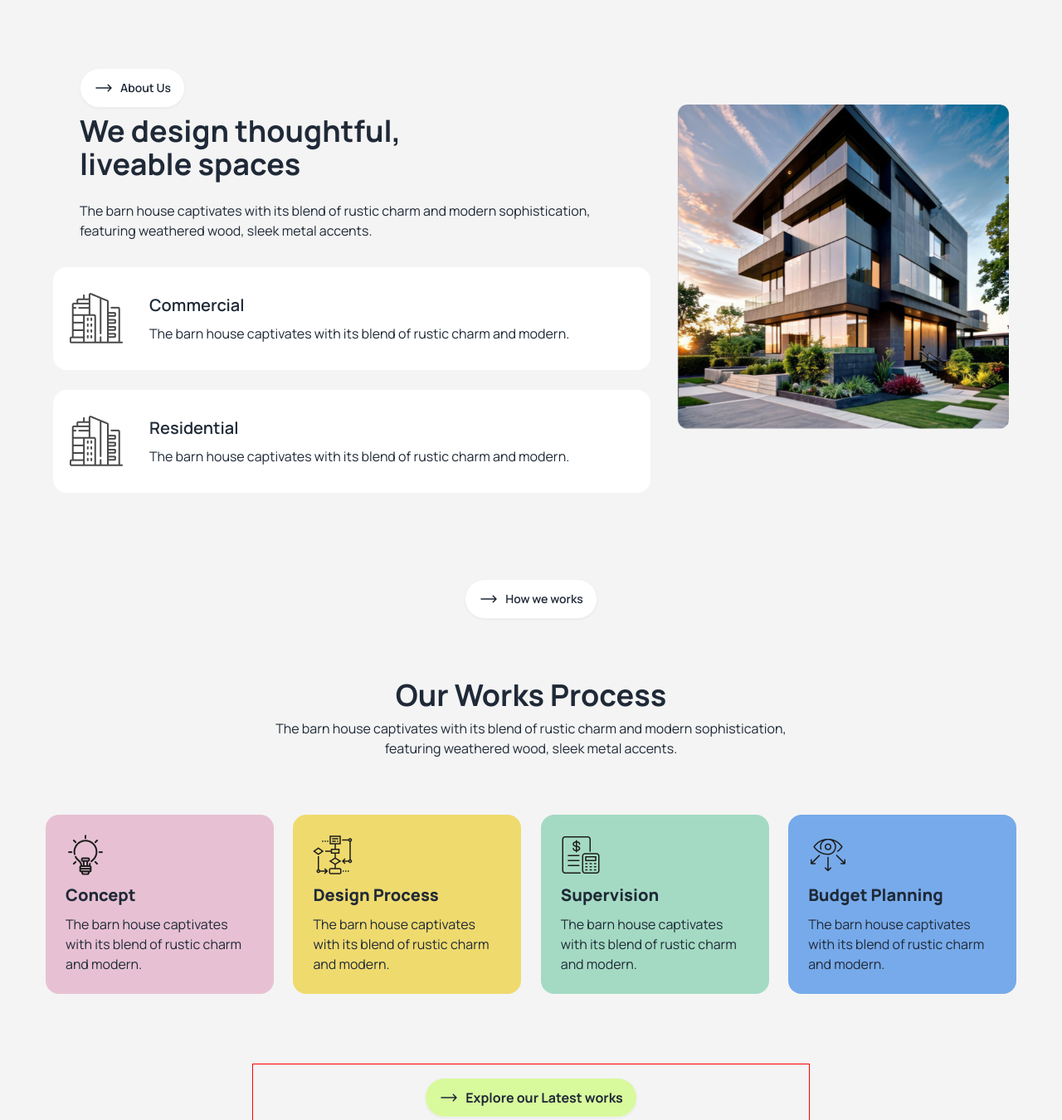
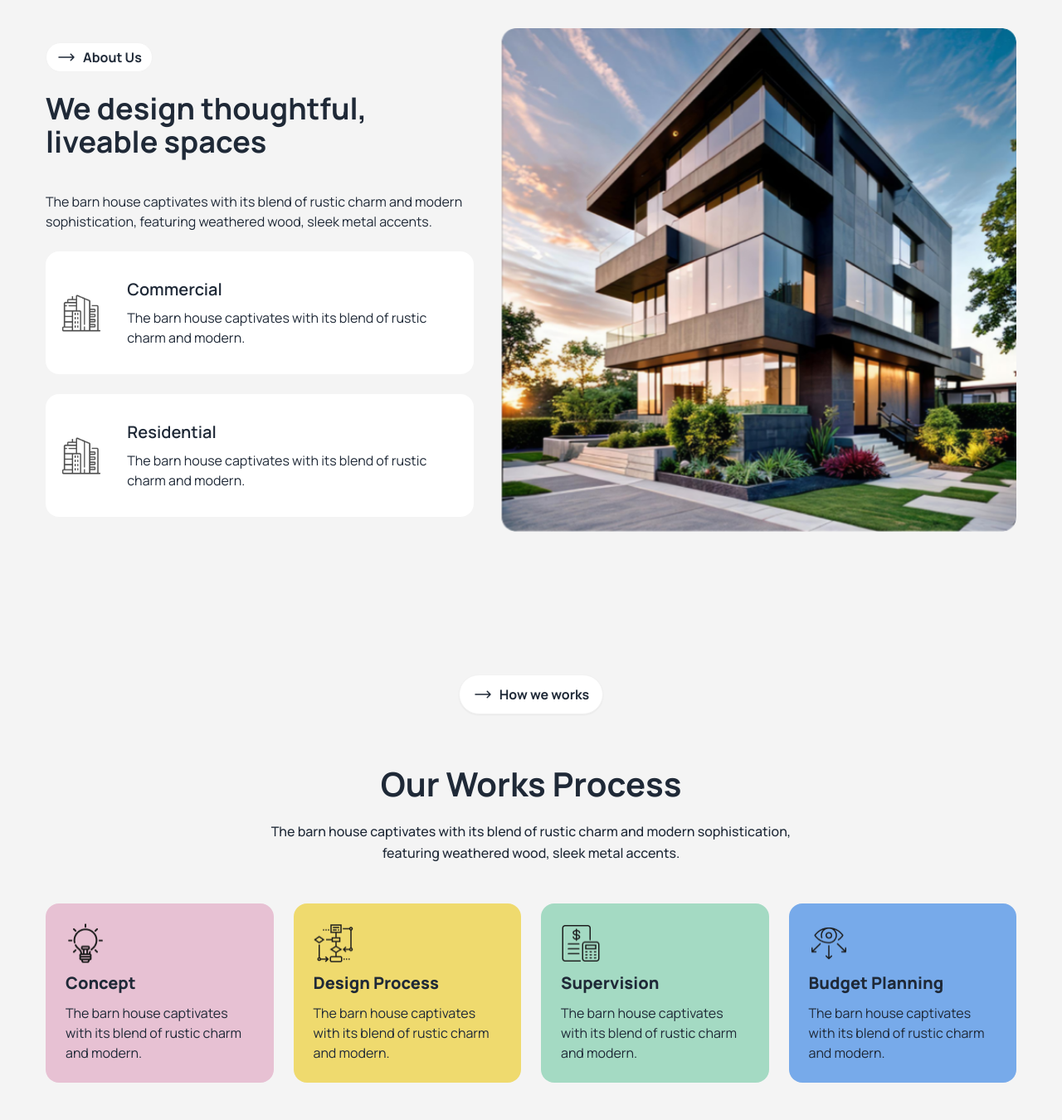
Before and after one commit to Parthaprotimdev/programminghro-assignment-three-B10, a plain HTML site: page index.html in a window 1280 px wide. Shown: the part 860-2210 px from the top of the page at 83% size. Drawn offline with nearby package versions, Linux system fonts and the light colour scheme.

Commit message:
added navbar, banner,about us responsive

```diff
--- a/index.html
+++ b/index.html
@@ -297,12 +297,13 @@
     <main>
       <!-- about us -->
       <section
-        class="flex flex-row justify-between items-center gap-8 px-[4rem] py-[4rem] bg-[#F4F4F4] w-full mx-auto"
+        class="max-w-[1170px] mx-auto px-[1.25rem] md:px-8 min-[1170px]:px-0 py-8 md:py-[4rem] lg:py-[3rem] flex flex-col lg:flex-row justify-center lg:justify-between items-center gap-8"
       >
         <div>
-          <div class="card-body">
-            <div class="card-actions justify-start">
-              <button class="btn rounded-3xl px-4 bg-[#FFF]">
+          <div
+            class="mb-6 flex flex-col justify-center items-center lg:items-start gap-6"
+          >
+            <button class="badge text-[1rem] font-bold px-3 h-9 gap-2 bg-white">
               <svg
                 xmlns="http://www.w3.org/2000/svg"
                 fill="none"
@@ -319,11 +320,12 @@
               </svg>
               About Us
             </button>
-            </div>
-            <h2 class="card-title max-w-[29.38rem] text-4xl font-bold mb-4">
+            <h2
+              class="max-w-[29.38rem] text-center lg:text-left text-4xl font-bold mb-4"
+            >
               We design thoughtful, liveable spaces
             </h2>
-            <p>
+            <p class="text-center lg:text-left">
               The barn house captivates with its blend of rustic charm and
               modern sophistication, featuring weathered wood, sleek metal
               accents.
@@ -358,18 +360,23 @@
           </div>
         </div>
 
-        <div>
-          <img src="./assets/Rectangle.png" alt="" />
+        <div class="w-full md:h-[24.0625rem] lg:h-full relative">
+          <img
+            class="w-full h-full object-cover rounded-2xl"
+            src="./assets/Rectangle.png"
+            alt=""
+          />
         </div>
       </section>
 
-      <!-- Work Our Process -->
+      <!-- Our Work Process -->
 
-      <!-- =============================== -->
-      <div class="mx-auto bg-[#F4F4F4] w-full pb-12">
+      <div
+        class="max-w-[1170px] mx-auto px-[1.25rem] md:px-8 min-[1170px]:px-0 py-8 md:py-[4rem] lg:py-[6.25rem]"
+      >
         <div class="card mx-w[1440px]">
           <div class="card-actions justify-center mx-[1.5rem] my-[1.5rem]">
-            <button class="btn rounded-3xl bg-[#FFF] my-[1rem]">
+            <button class="btn rounded-3xl text-[1rem] font-bold bg-white">
               <svg
                 xmlns="http://www.w3.org/2000/svg"
                 fill="none"
@@ -388,8 +395,14 @@
             </button>
           </div>
           <div class="card-body items-center">
-            <h2 class="card-title text-4xl font-bold">Our Works Process</h2>
-            <div class="text-center mx-auto w-[42.83rem]">
+            <h2
+              class="card-title text-4xl font-bold md:text-[2rem] md:leading-[2.75rem] lg:text-[2.5rem] lg:leading-[3.5rem]"
+            >
+              Our Works Process
+            </h2>
+            <div
+              class="mt-2 mb-4 w-full max-w-[41rem] font-medium text-center text-[0.875rem] leading-[1.5rem] md:text-[1rem] md:leading-[1.625rem]"
+            >
               <p>
                 The barn house captivates with its blend of rustic charm and
                 modern sophistication, featuring weathered wood, sleek metal
@@ -399,41 +412,39 @@
           </div>
         </div>
         <!--  Four card -->
-        <div class="w-[1170px] mx-auto space-x-4 flex justify-between my-9">
         <div
-            class="w-[17.18rem] rounded-2xl bg-[#E7C1D3] p-[1.5rem] space-y-[.62rem]"
+          class="grid grid-cols-1 gap-y-4 md:grid-cols-2 md:gap-6 lg:grid-cols-4"
         >
-            <img src="./assets/concept.png" alt="" />
+          <div class="rounded-2xl bg-[#E7C1D3] p-[1.5rem] space-y-[.62rem]">
+            <img class="size-[3rem]" src="./assets/concept.png" alt="" />
             <h4 class="text-xl font-extrabold">Concept</h4>
             <p>
               The barn house captivates with its blend of rustic charm and
               modern.
             </p>
           </div>
-          <div
-            class="w-[17.18rem] rounded-2xl bg-[#EFDA6E] p-[1.5rem] space-y-[.62rem]"
-          >
-            <img src="./assets/flow-chart.png" alt="" />
+          <div class="rounded-2xl bg-[#EFDA6E] p-[1.5rem] space-y-[.62rem]">
+            <img class="size-[3rem]" src="./assets/flow-chart.png" alt="" />
             <h4 class="text-xl font-extrabold">Design Process</h4>
             <p>
               The barn house captivates with its blend of rustic charm and
               modern.
             </p>
           </div>
-          <div
-            class="w-[17.18rem] rounded-2xl bg-[#A4DAC3] p-[1.5rem] space-y-[.62rem]"
-          >
-            <img src="./assets/budget-planning.png" alt="" />
+          <div class="rounded-2xl bg-[#A4DAC3] p-[1.5rem] space-y-[.62rem]">
+            <img
+              class="size-[3rem]"
+              src="./assets/budget-planning.png"
+              alt=""
+            />
             <h4 class="text-xl font-extrabold">Supervision</h4>
             <p>
               The barn house captivates with its blend of rustic charm and
               modern.
             </p>
           </div>
-          <div
-            class="w-[17.18rem] rounded-2xl bg-[#77AAEA] p-[1.5rem] space-y-[.62rem]"
-          >
-            <img src="./assets/vision.png" alt="" />
+          <div class="rounded-2xl bg-[#77AAEA] p-[1.5rem] space-y-[.62rem]">
+            <img class="size-[3rem]" src="./assets/vision.png" alt="" />
             <h4 class="text-xl font-extrabold">Budget Planning</h4>
             <p>
               The barn house captivates with its blend of rustic charm and
@@ -442,6 +453,7 @@
           </div>
         </div>
       </div>
+      <!-- up done with responsive -->
       <!-- Our latest Portfolio -->
       <section>
         <div class="partha mx-auto text-center max-w-2xl">
```
Lines whose indentation alone changed are shown as unchanged.
